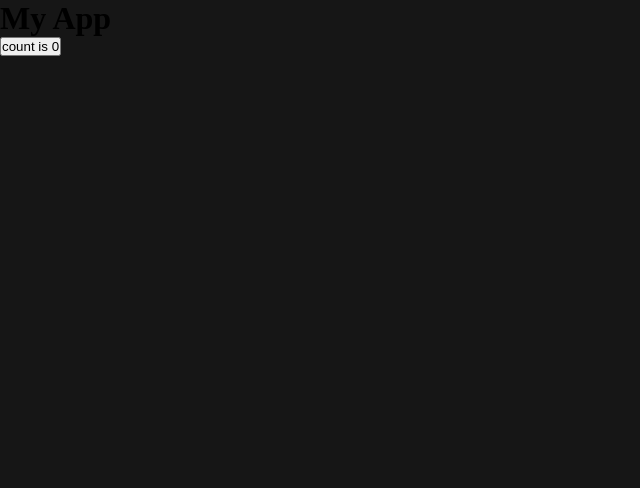
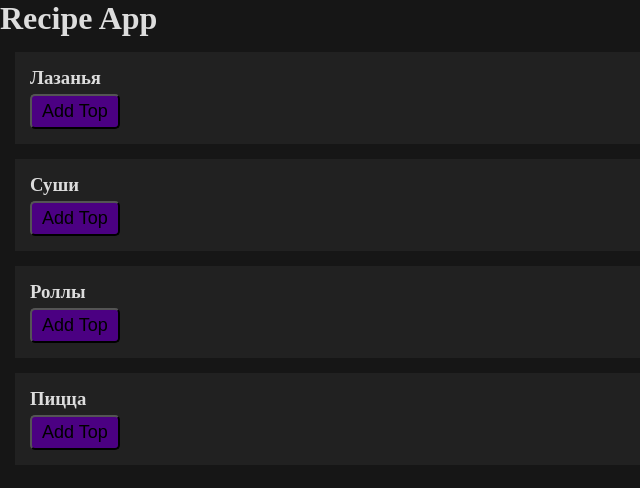
Before and after one commit to Gapotchenko-Yakov/redux-toolkit-red-group, a React (Vite) app: page / in a window 1280 px wide. Shown: the top 488 px of the page, without its empty margins (0-640 px from the left). Built offline with nearby package versions, Linux system fonts and the light colour scheme.

Commit message:
Add RecipeItem component.

```diff
--- a/package.json
+++ b/package.json
@@ -23,6 +23,7 @@
     "eslint-plugin-react": "^7.34.1",
     "eslint-plugin-react-hooks": "^4.6.0",
     "eslint-plugin-react-refresh": "^0.4.6",
+    "sass": "^1.72.0",
     "vite": "^5.2.0"
   }
 }
--- a/src/App.jsx
+++ b/src/App.jsx
@@ -1,16 +1,24 @@
 import { useState } from "react";
 import "./App.css";
+import RecipeItem from "./recipe-item/RecipeItem";
+import { useSelector } from "react-redux";
 
 function App() {
-  const [count, setCount] = useState(0);
+  // const recipes = useSelector((state) => state);
+  const recipes = [
+    { id: 0, name: "Лазанья" },
+    { id: 1, name: "Суши" },
+    { id: 2, name: "Роллы" },
+    { id: 3, name: "Пицца" },
+  ];
 
   return (
     <div>
-      <h1>My App</h1>
-      <div className="card">
-        <button onClick={() => setCount((count) => count + 1)}>
-          count is {count}
-        </button>
+      <h1>Recipe App</h1>
+      <div>
+        {recipes?.map((recipe) => (
+          <RecipeItem recipe={recipe} key={recipe.id} />
+        ))}
       </div>
     </div>
   );
--- a/src/index.css
+++ b/src/index.css
@@ -6,4 +6,10 @@
 body {
   background: #161616;
   font-size: 16px;
+  color: #ddd;
 }
+
+/* button {
+  background: #212121;
+  color: #ddd;
+}  */
--- /dev/null
+++ b/src/recipe-item/RecipeItem.jsx
@@ -0,0 +1,13 @@
+import React from "react";
+import styles from "./RecipeItem.module.scss";
+
+const RecipeItem = ({ recipe }) => {
+  return (
+    <div className={styles.item}>
+      <h3>{recipe.name}</h3>
+      <button>Add Top</button>
+    </div>
+  );
+};
+
+export default RecipeItem;
--- /dev/null
+++ b/src/recipe-item/RecipeItem.module.scss
@@ -0,0 +1,13 @@
+.item {
+    background: #212121;
+    margin: 15px;
+    padding: 15px;
+
+    button {
+        background-color: indigo;
+        padding: 5px 10px;
+        margin-top: 5px;
+        font-size: 18px;
+        border-radius: 5px;
+    }
+}
```
Also changed, not shown: 1 other file (tests, documents, lock files or other folders).
